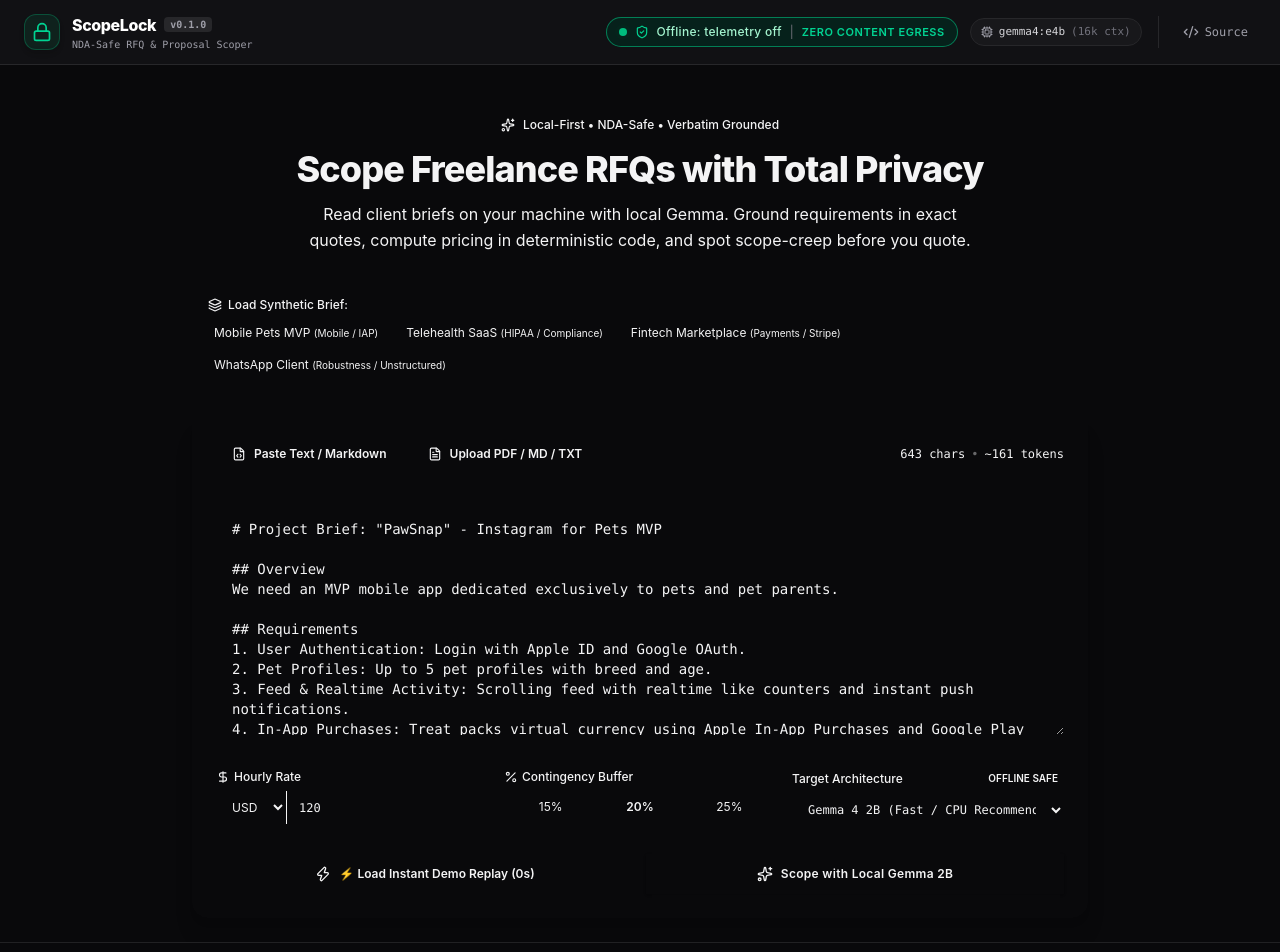
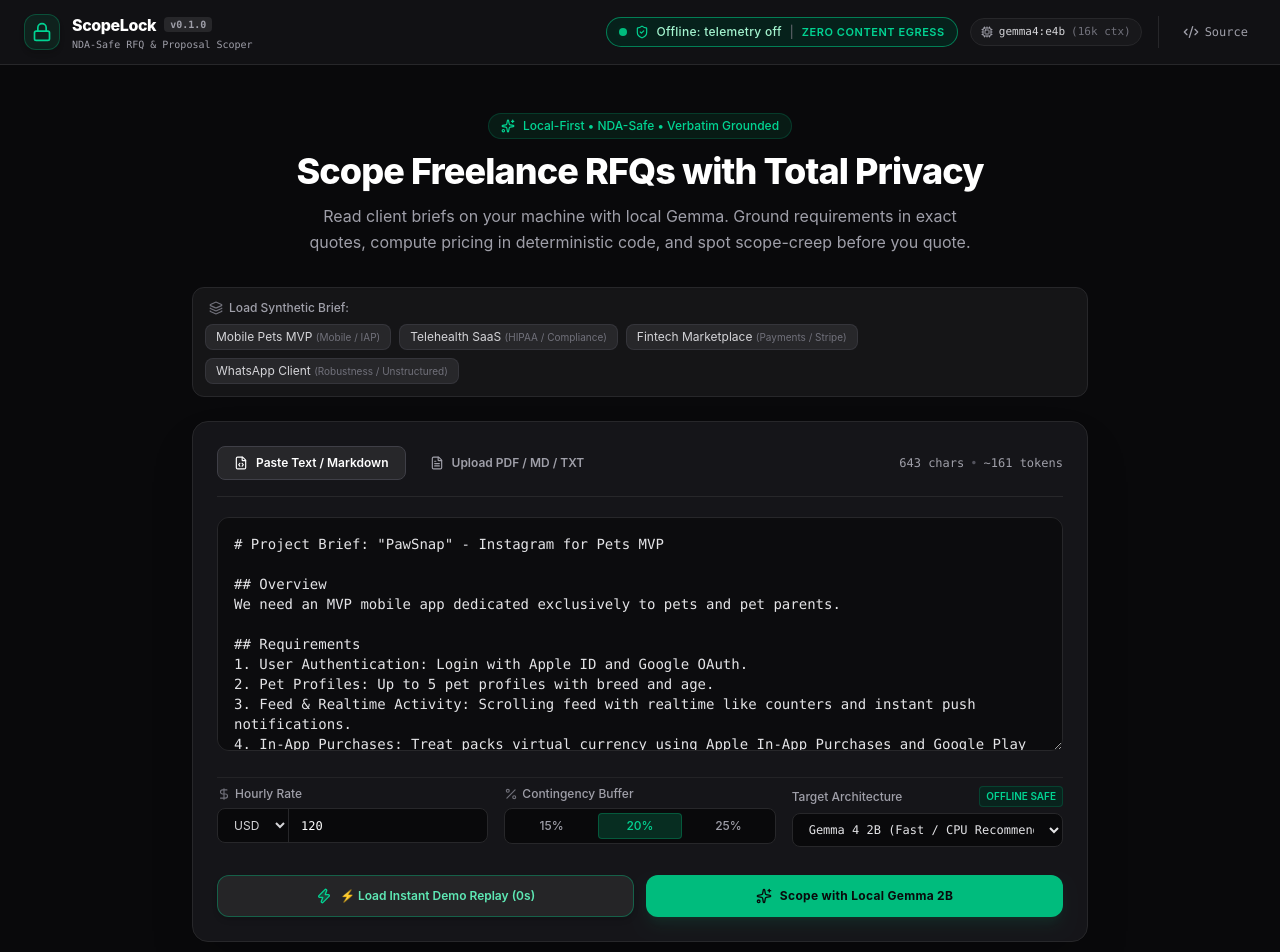
Before and after one commit to Rish-51/ScopeLock, a React (Vite) app in the folder frontend/: page / in a window 1280 px wide. Shown: the top 952 px of the page. Built offline with nearby package versions, Linux system fonts and the light colour scheme; no server answers.

Commit message:
Revert "feat: add IngestionDropzone component for uploading and analyzing project briefs"
This reverts commit 4d3e1a22ffb11a6eb05bceaead192f607443477d.

```diff
--- a/frontend/src/components/IngestionDropzone.tsx
+++ b/frontend/src/components/IngestionDropzone.tsx
@@ -168,36 +168,23 @@ export const IngestionDropzone: React.FC = () => {
     <div className="w-full max-w-4xl mx-auto space-y-6">
       {/* Hero Header */}
       <div className="text-center space-y-3 pt-6 pb-2">
-        <div
-          className="inline-flex items-center gap-2 px-3 py-1 rounded-full text-xs font-medium"
-          style={{
-            backgroundColor: 'var(--bg-elevated)',
-            border: '1px solid var(--border-subtle)',
-            color: 'var(--text-secondary)',
-          }}
-        >
-          <Sparkles className="w-3.5 h-3.5" style={{ color: 'var(--status-safe-fg)' }} />
+        <div className="inline-flex items-center gap-2 px-3 py-1 rounded-full bg-emerald-500/10 border border-emerald-500/20 text-emerald-400 text-xs font-medium">
+          <Sparkles className="w-3.5 h-3.5" />
           <span>Local-First • NDA-Safe • Verbatim Grounded</span>
         </div>
-        <h1 className="text-3xl sm:text-4xl font-extrabold tracking-tight" style={{ color: 'var(--text-primary)' }}>
+        <h1 className="text-3xl sm:text-4xl font-extrabold tracking-tight text-white">
           Scope Freelance RFQs with Total Privacy
         </h1>
-        <p className="max-w-2xl mx-auto text-sm sm:text-base leading-relaxed" style={{ color: 'var(--text-secondary)' }}>
+        <p className="text-zinc-400 max-w-2xl mx-auto text-sm sm:text-base leading-relaxed">
           Read client briefs on your machine with local Gemma. Ground requirements in exact quotes,
           compute pricing in deterministic code, and spot scope-creep before you quote.
         </p>
       </div>
 
       {/* Preset Briefs Bar */}
-      <div
-        className="flex flex-wrap items-center justify-between gap-2 p-3 rounded-xl"
-        style={{
-          backgroundColor: 'var(--bg-surface)',
-          border: '1px solid var(--border-subtle)',
-        }}
-      >
-        <span className="text-xs font-medium flex items-center gap-1.5 pl-1" style={{ color: 'var(--text-secondary)' }}>
-          <Layers className="w-3.5 h-3.5" style={{ color: 'var(--text-muted)' }} />
+      <div className="flex flex-wrap items-center justify-between gap-2 p-3 bg-zinc-900/80 border border-zinc-800 rounded-xl">
+        <span className="text-xs font-medium text-zinc-400 flex items-center gap-1.5 pl-1">
+          <Layers className="w-3.5 h-3.5 text-zinc-500" />
           <span>Load Synthetic Brief:</span>
         </span>
         <div className="flex flex-wrap gap-2">
@@ -209,68 +196,45 @@ export const IngestionDropzone: React.FC = () => {
                 setActiveInputTab("paste");
                 setSelectedFile(null);
               }}
-              className="px-2.5 py-1 text-xs rounded-lg transition-colors cursor-pointer"
-              style={{
-                backgroundColor: 'var(--bg-elevated)',
-                border: '1px solid var(--border-subtle)',
-                color: 'var(--text-secondary)',
-              }}
-              onMouseEnter={(e) => {
-                e.currentTarget.style.color = 'var(--text-primary)';
-                e.currentTarget.style.borderColor = 'var(--border-strong)';
-              }}
-              onMouseLeave={(e) => {
-                e.currentTarget.style.color = 'var(--text-secondary)';
-                e.currentTarget.style.borderColor = 'var(--border-subtle)';
-              }}
+              className="px-2.5 py-1 text-xs rounded-lg bg-zinc-800 hover:bg-zinc-700 text-zinc-300 hover:text-white border border-zinc-700/60 transition-colors cursor-pointer"
             >
-              {b.name} <span className="text-[10px]" style={{ color: 'var(--text-muted)' }}>({b.tag})</span>
+              {b.name} <span className="text-[10px] text-zinc-500">({b.tag})</span>
             </button>
           ))}
         </div>
       </div>
 
       {/* Input Tabs & Main Card */}
-      <div
-        className="rounded-2xl p-6 shadow-xl space-y-5"
-        style={{
-          backgroundColor: 'var(--bg-surface)',
-          border: '1px solid var(--border-subtle)',
-        }}
-      >
-        <div className="flex items-center justify-between pb-3" style={{ borderBottom: '1px solid var(--border-subtle)' }}>
+      <div className="bg-zinc-900/90 border border-zinc-800 rounded-2xl p-6 shadow-2xl backdrop-blur-sm space-y-5">
+        <div className="flex items-center justify-between border-b border-zinc-800 pb-4">
           <div className="flex gap-2">
             <button
               onClick={() => setActiveInputTab("paste")}
-              className="px-4 py-2 text-xs font-semibold rounded-lg transition-all cursor-pointer flex items-center gap-2"
-              style={{
-                backgroundColor: activeInputTab === "paste" ? 'var(--bg-elevated)' : 'transparent',
-                color: activeInputTab === "paste" ? 'var(--text-primary)' : 'var(--text-muted)',
-                border: activeInputTab === "paste" ? '1px solid var(--border-subtle)' : '1px solid transparent',
-                borderBottom: activeInputTab === "paste" ? '2px solid var(--border-focus)' : '1px solid transparent',
-              }}
+              className={`px-4 py-2 text-xs font-semibold rounded-lg transition-colors cursor-pointer flex items-center gap-2 ${
+                activeInputTab === "paste"
+                  ? "bg-zinc-800 text-white border border-zinc-700"
+                  : "text-zinc-400 hover:text-zinc-200"
+              }`}
             >
               <FileCode className="w-3.5 h-3.5" />
               <span>Paste Text / Markdown</span>
             </button>
             <button
               onClick={() => setActiveInputTab("file")}
-              className="px-4 py-2 text-xs font-semibold rounded-lg transition-all cursor-pointer flex items-center gap-2"
-              style={{
-                backgroundColor: activeInputTab === "file" ? 'var(--bg-elevated)' : 'transparent',
-                color: activeInputTab === "file" ? 'var(--text-primary)' : 'var(--text-muted)',
-                border: activeInputTab === "file" ? '1px solid var(--border-subtle)' : '1px solid transparent',
-                borderBottom: activeInputTab === "file" ? '2px solid var(--border-focus)' : '1px solid transparent',
-              }}
+              className={`px-4 py-2 text-xs font-semibold rounded-lg transition-colors cursor-pointer flex items-center gap-2 ${
+                activeInputTab === "file"
+                  ? "bg-zinc-800 text-white border border-zinc-700"
+                  : "text-zinc-400 hover:text-zinc-200"
+              }`}
             >
               <FileText className="w-3.5 h-3.5" />
               <span>Upload PDF / MD / TXT</span>
             </button>
           </div>
 
-          <div className="text-right text-xs font-mono" style={{ color: 'var(--text-muted)' }}>
+          <div className="text-right text-xs font-mono text-zinc-400">
             <span>{charCount.toLocaleString()} chars</span>
-            <span className="mx-1.5 opacity-40">•</span>
+            <span className="mx-1.5 text-zinc-600">•</span>
             <span>~{estimatedTokens.toLocaleString()} tokens</span>
           </div>
         </div>
@@ -283,18 +247,7 @@ export const IngestionDropzone: React.FC = () => {
               onChange={(e) => setPastedText(e.target.value)}
               placeholder="Paste your client RFQ, project brief, or email here..."
               rows={10}
-              className="w-full rounded-xl p-4 text-sm font-mono transition-all resize-y outline-none"
-              style={{
-                backgroundColor: 'var(--bg-input)',
-                border: '1px solid var(--border-subtle)',
-                color: 'var(--text-primary)',
-              }}
-              onFocus={(e) => {
-                e.currentTarget.style.borderColor = 'var(--border-focus)';
-              }}
-              onBlur={(e) => {
-                e.currentTarget.style.borderColor = 'var(--border-subtle)';
-              }}
+              className="w-full bg-zinc-950/70 border border-zinc-800 rounded-xl p-4 text-sm font-mono text-zinc-200 placeholder-zinc-600 focus:outline-none focus:border-emerald-500/50 focus:ring-1 focus:ring-emerald-500/50 transition-all resize-y"
             />
           </div>
         ) : (
@@ -302,11 +255,7 @@ export const IngestionDropzone: React.FC = () => {
             onDragOver={(e) => e.preventDefault()}
             onDrop={handleDrop}
             onClick={() => fileInputRef.current?.click()}
-            className="border-2 border-dashed rounded-xl p-10 text-center cursor-pointer transition-all"
-            style={{
-              backgroundColor: 'var(--bg-input)',
-              borderColor: 'var(--border-subtle)',
-            }}
+            className="border-2 border-dashed border-zinc-800 hover:border-zinc-700 rounded-xl p-10 text-center cursor-pointer bg-zinc-950/40 hover:bg-zinc-950/70 transition-all"
           >
             <input
               ref={fileInputRef}
@@ -315,46 +264,35 @@ export const IngestionDropzone: React.FC = () => {
               onChange={handleFileChange}
               className="hidden"
             />
-            <Upload className="w-10 h-10 mx-auto mb-3" style={{ color: 'var(--text-muted)' }} />
+            <Upload className="w-10 h-10 text-zinc-500 mx-auto mb-3" />
             {selectedFile ? (
               <div className="space-y-1">
-                <p className="text-sm font-medium" style={{ color: 'var(--status-safe-fg)' }}>{selectedFile.name}</p>
-                <p className="text-xs" style={{ color: 'var(--text-muted)' }}>{(selectedFile.size / 1024).toFixed(1)} KB</p>
+                <p className="text-sm font-medium text-emerald-400">{selectedFile.name}</p>
+                <p className="text-xs text-zinc-500">{(selectedFile.size / 1024).toFixed(1)} KB</p>
               </div>
             ) : (
               <div className="space-y-1">
-                <p className="text-sm font-medium" style={{ color: 'var(--text-primary)' }}>
+                <p className="text-sm font-medium text-zinc-300">
                   Drag and drop your RFP document, or click to browse
                 </p>
-                <p className="text-xs" style={{ color: 'var(--text-muted)' }}>Supports .pdf, .md, .txt (max 10MB)</p>
+                <p className="text-xs text-zinc-500">Supports .pdf, .md, .txt (max 10MB)</p>
               </div>
             )}
           </div>
         )}
 
         {/* Commercial Configuration Parameters */}
-        <div className="grid grid-cols-1 sm:grid-cols-3 gap-4 pt-2" style={{ borderTop: '1px solid var(--border-subtle)' }}>
+        <div className="grid grid-cols-1 sm:grid-cols-3 gap-4 pt-2 border-t border-zinc-800/80">
           <div>
-            <label className="block text-xs font-medium mb-1.5 flex items-center gap-1" style={{ color: 'var(--text-secondary)' }}>
-              <DollarSign className="w-3.5 h-3.5" style={{ color: 'var(--text-muted)' }} />
+            <label className="block text-xs font-medium text-zinc-400 mb-1.5 flex items-center gap-1">
+              <DollarSign className="w-3.5 h-3.5 text-zinc-500" />
               <span>Hourly Rate</span>
             </label>
-            <div
-              className="flex rounded-lg overflow-hidden"
-              style={{
-                backgroundColor: 'var(--bg-input)',
-                border: '1px solid var(--border-subtle)',
-              }}
-            >
+            <div className="flex rounded-lg bg-zinc-950 border border-zinc-800 focus-within:border-zinc-600">
               <select
                 value={currency}
                 onChange={(e) => setCurrency(e.target.value)}
-                className="text-xs px-3 py-2 border-r outline-none cursor-pointer"
-                style={{
-                  backgroundColor: 'transparent',
-                  color: 'var(--text-secondary)',
-                  borderColor: 'var(--border-subtle)',
-                }}
+                className="bg-transparent text-xs text-zinc-300 px-3 py-2 border-r border-zinc-800 focus:outline-none"
               >
                 <option value="USD">USD</option>
                 <option value="INR">INR</option>
@@ -365,35 +303,27 @@ export const IngestionDropzone: React.FC = () => {
                 type="number"
                 value={hourlyRate}
                 onChange={(e) => setHourlyRate(Number(e.target.value) || 0)}
-                className="w-full bg-transparent px-3 py-2 text-xs font-mono outline-none"
-                style={{ color: 'var(--text-primary)' }}
+                className="w-full bg-transparent px-3 py-2 text-xs font-mono text-white focus:outline-none"
               />
             </div>
           </div>
 
           <div>
-            <label className="block text-xs font-medium mb-1.5 flex items-center gap-1" style={{ color: 'var(--text-secondary)' }}>
-              <Percent className="w-3.5 h-3.5" style={{ color: 'var(--text-muted)' }} />
+            <label className="block text-xs font-medium text-zinc-400 mb-1.5 flex items-center gap-1">
+              <Percent className="w-3.5 h-3.5 text-zinc-500" />
               <span>Contingency Buffer</span>
             </label>
-            <div
-              className="grid grid-cols-3 gap-1 p-1 rounded-lg"
-              style={{
-                backgroundColor: 'var(--bg-input)',
-                border: '1px solid var(--border-subtle)',
-              }}
-            >
+            <div className="grid grid-cols-3 gap-1 bg-zinc-950 p-1 rounded-lg border border-zinc-800">
               {[15, 20, 25].map((pct) => (
                 <button
                   key={pct}
                   type="button"
                   onClick={() => setContingencyPercent(pct)}
-                  className="py-1 text-xs rounded transition-colors cursor-pointer"
-                  style={{
-                    backgroundColor: contingencyPercent === pct ? 'var(--pill-active-bg)' : 'transparent',
-                    color: contingencyPercent === pct ? 'var(--pill-active-fg)' : 'var(--text-secondary)',
-                    fontWeight: contingencyPercent === pct ? 600 : 400,
-                  }}
+                  className={`py-1 text-xs rounded font-medium transition-colors cursor-pointer ${
+                    contingencyPercent === pct
+                      ? "bg-emerald-500/20 text-emerald-400 border border-emerald-500/30"
+                      : "text-zinc-400 hover:text-zinc-200"
+                  }`}
                 >
                   {pct}%
                 </button>
@@ -403,27 +333,15 @@ export const IngestionDropzone: React.FC = () => {
 
           <div>
             <div className="flex items-center justify-between mb-1.5">
-              <label className="text-xs font-medium" style={{ color: 'var(--text-secondary)' }}>Target Architecture</label>
-              <span
-                className="text-[10px] font-semibold px-1.5 py-0.5 rounded"
-                style={{
-                  backgroundColor: 'var(--status-safe-bg)',
-                  border: '1px solid var(--status-safe-border)',
-                  color: 'var(--status-safe-fg)',
-                }}
-              >
+              <label className="text-xs font-medium text-zinc-400">Target Architecture</label>
+              <span className="text-[10px] text-emerald-400 font-semibold bg-emerald-950/60 border border-emerald-500/20 px-1.5 py-0.5 rounded">
                 OFFLINE SAFE
               </span>
             </div>
             <select
               value={selectedModel}
               onChange={(e) => setSelectedModel(e.target.value)}
-              className="w-full rounded-lg px-3 py-2 text-xs font-mono outline-none cursor-pointer"
-              style={{
-                backgroundColor: 'var(--bg-input)',
-                border: '1px solid var(--border-subtle)',
-                color: 'var(--text-primary)',
-              }}
+              className="w-full bg-zinc-950 border border-zinc-800 rounded-lg px-3 py-2 text-xs font-mono text-zinc-200 focus:outline-none focus:border-emerald-500/50 cursor-pointer"
             >
               <option value="gemma4:e2b">Gemma 4 2B (Fast / CPU Recommended)</option>
               <option value="gemma4:e4b">Gemma 4 4B (Deep / GPU)</option>
@@ -444,14 +362,9 @@ export const IngestionDropzone: React.FC = () => {
             <button
               type="button"
               onClick={handleLoadDemo}
-              className="shrink-0 px-3 py-1.5 rounded-lg border text-xs font-semibold flex items-center gap-1.5 transition-colors cursor-pointer self-end sm:self-center"
-              style={{
-                backgroundColor: 'var(--bg-elevated)',
-                borderColor: 'var(--border-subtle)',
-                color: 'var(--text-primary)',
-              }}
+              className="shrink-0 px-3 py-1.5 rounded-lg bg-emerald-500/20 hover:bg-emerald-500/30 text-emerald-300 border border-emerald-500/40 text-xs font-semibold flex items-center gap-1.5 transition-colors cursor-pointer self-end sm:self-center"
             >
-              <Zap className="w-3.5 h-3.5" style={{ color: 'var(--status-safe-fg)' }} />
+              <Zap className="w-3.5 h-3.5 text-emerald-400" />
               <span>Load Instant Demo</span>
             </button>
           </div>
@@ -465,20 +378,9 @@ export const IngestionDropzone: React.FC = () => {
               type="button"
               onClick={handleLoadDemo}
               disabled={isAnalyzing}
-              className="py-3 px-4 rounded-xl font-semibold text-xs transition-all flex items-center justify-center gap-2 cursor-pointer disabled:opacity-50 disabled:cursor-not-allowed"
-              style={{
-                backgroundColor: 'var(--accent-secondary-bg)',
-                border: '1px solid var(--accent-secondary-border)',
-                color: 'var(--accent-secondary-fg)',
-              }}
-              onMouseEnter={(e) => {
-                e.currentTarget.style.backgroundColor = 'var(--accent-secondary-hover)';
-              }}
-              onMouseLeave={(e) => {
-                e.currentTarget.style.backgroundColor = 'var(--accent-secondary-bg)';
-              }}
+              className="py-3 px-4 rounded-xl bg-zinc-800/90 hover:bg-zinc-800 border border-emerald-500/40 hover:border-emerald-500/70 text-emerald-300 hover:text-emerald-200 font-semibold text-xs transition-all shadow-md flex items-center justify-center gap-2 cursor-pointer disabled:opacity-50 disabled:cursor-not-allowed"
             >
-              <Zap className="w-4 h-4 shrink-0" style={{ color: 'var(--status-safe-fg)' }} />
+              <Zap className="w-4 h-4 text-emerald-400 shrink-0 fill-emerald-400/20" />
               <span>⚡ Load Instant Demo Replay (0s)</span>
             </button>
 
@@ -487,19 +389,7 @@ export const IngestionDropzone: React.FC = () => {
               type="button"
               onClick={handleAnalyze}
               disabled={isAnalyzing}
-              className="py-3 px-6 text-xs tracking-wide transition-all flex items-center justify-center gap-2 cursor-pointer disabled:opacity-50 disabled:cursor-not-allowed shadow-sm"
-              style={{
-                backgroundColor: 'var(--accent-primary-bg)',
-                color: 'var(--accent-primary-fg)',
-                borderRadius: 'var(--input-radius)',
-                fontWeight: 600,
-              }}
-              onMouseEnter={(e) => {
-                e.currentTarget.style.backgroundColor = 'var(--accent-primary-hover)';
-              }}
-              onMouseLeave={(e) => {
-                e.currentTarget.style.backgroundColor = 'var(--accent-primary-bg)';
-              }}
+              className="py-3 px-6 rounded-xl bg-emerald-500 hover:bg-emerald-400 disabled:bg-zinc-800 text-zinc-950 disabled:text-zinc-500 font-bold text-xs tracking-wide transition-all shadow-lg shadow-emerald-500/10 hover:shadow-emerald-500/20 flex items-center justify-center gap-2 cursor-pointer disabled:cursor-not-allowed"
             >
               {isAnalyzing ? (
                 <>
@@ -517,35 +407,27 @@ export const IngestionDropzone: React.FC = () => {
 
           {/* Active CPU Progress Indicator */}
           {isAnalyzing && (
-            <div
-              className="p-4 rounded-xl space-y-2.5 text-xs animate-in fade-in duration-300"
-              style={{
-                backgroundColor: 'var(--bg-elevated)',
-                border: '1px solid var(--border-subtle)',
-                color: 'var(--text-secondary)',
-              }}
-            >
+            <div className="p-4 rounded-xl bg-zinc-950/90 border border-zinc-800/80 space-y-2.5 text-xs text-zinc-300 animate-in fade-in duration-300">
               <div className="flex items-center justify-between">
-                <span className="font-semibold flex items-center gap-2" style={{ color: 'var(--status-safe-fg)' }}>
-                  <span className="inline-block animate-spin rounded-full h-3 w-3 border-2 border-t-transparent" style={{ borderColor: 'var(--status-safe-fg)' }} />
+                <span className="font-semibold text-emerald-400 flex items-center gap-2">
+                  <span className="inline-block animate-spin rounded-full h-3 w-3 border-2 border-emerald-400 border-t-transparent" />
                   Local 5-Step Scoping Pipeline in Progress
                 </span>
-                <span className="font-mono text-xs flex items-center gap-1" style={{ color: 'var(--text-muted)' }}>
-                  <Clock className="w-3.5 h-3.5" />
+                <span className="font-mono text-xs text-zinc-400 flex items-center gap-1">
+                  <Clock className="w-3.5 h-3.5 text-zinc-500" />
                   {elapsedSeconds}s elapsed
                 </span>
               </div>
-              <p className="leading-relaxed text-[11px]" style={{ color: 'var(--text-secondary)' }}>
+              <p className="text-zinc-400 leading-relaxed text-[11px]">
                 Ollama is executing schema-constrained inference on your local CPU. Zero client data leaves your laptop.
                 Because CPUs generate tokens sequentially at ~3–5 tokens/sec, this takes 1–3 minutes per step.
               </p>
-              <div className="pt-1.5 flex items-center justify-between" style={{ borderTop: '1px solid var(--border-subtle)' }}>
-                <span className="text-[11px]" style={{ color: 'var(--text-muted)' }}>Want to test the full workbench immediately?</span>
+              <div className="pt-1.5 flex items-center justify-between border-t border-zinc-800/60">
+                <span className="text-[11px] text-zinc-500">Want to test the full workbench immediately?</span>
                 <button
                   type="button"
                   onClick={handleLoadDemo}
-                  className="text-[11px] font-semibold underline cursor-pointer"
-                  style={{ color: 'var(--status-safe-fg)' }}
+                  className="text-[11px] text-emerald-400 hover:text-emerald-300 font-semibold underline cursor-pointer"
                 >
                   ⚡ Switch to Instant Demo Trace →
                 </button>
```
